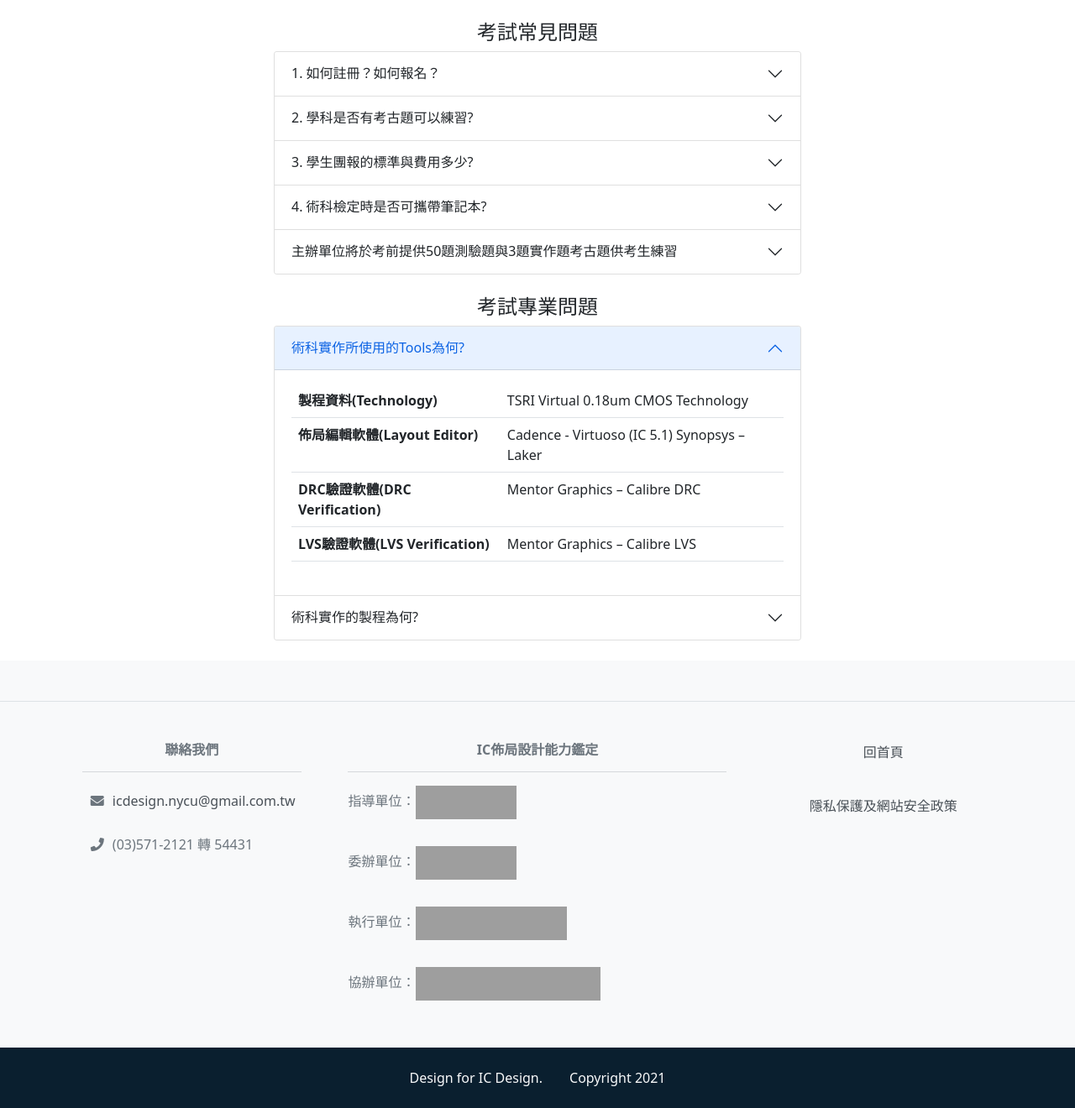
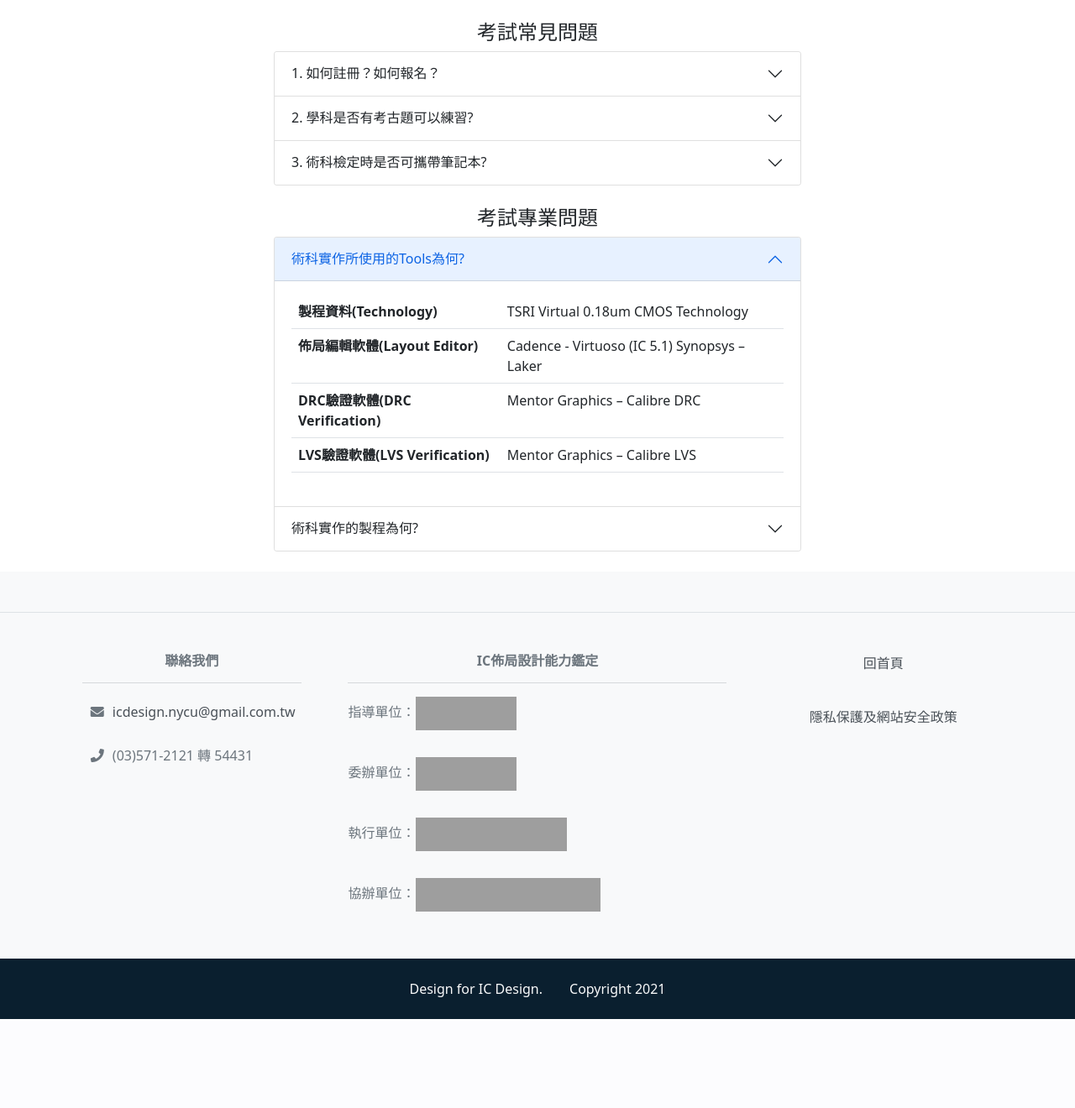
Before and after one commit to KenLu0929/icdesign, a Django app: page /faqs in a window 1280 px wide. Shown: the part 72-1392 px from the top of the page at 84% size. After the commit the page ends 1286 px from the top, so only its background shows below. Run offline with Django 3.2, Linux system fonts and the light colour scheme; some libraries are stand-ins or nearby versions; grey boxes are pictures that could not be loaded.

Commit message:
content modify

```diff
--- a/pages/templates/pages/faqs.html
+++ b/pages/templates/pages/faqs.html
@@ -38,11 +38,12 @@
                     <div id="panelsStayOpen-collapseTwo" class="accordion-collapse collapse"
                          aria-labelledby="panelsStayOpen-headingTwo">
                         <div class="accordion-body">
-                            <span>主辦單位將於考前提供50題測驗題與3題實作題考古題供考生練習。</span>
+                            <span>主辦單位將於考前提供50題測驗題與3題實作題考古題供考生練習。<br><a href="question_bank_download" rel="noopener"
+                                    target="_blank">IC佈局考古題下載</a></span>
                         </div>
                     </div>
                 </div>
-                <div class="accordion-item">
+                <!-- <div class="accordion-item">
                     <h2 class="accordion-header" id="panelHeadingThree">
                         <button class="accordion-button collapsed" type="button" data-bs-toggle="collapse"
                                 data-bs-target="#panelsStayOpen-collapseThree" aria-expanded="false"
@@ -56,13 +57,13 @@
                             <span>學生團報需5人以上，提供5折優惠。</span>
                         </div>
                     </div>
-                </div>
+                </div> -->
                 <div class="accordion-item">
                     <h2 class="accordion-header" id="panelHeadingFour">
                         <button class="accordion-button collapsed" type="button" data-bs-toggle="collapse"
                                 data-bs-target="#panelsStayOpen-collapseFour" aria-expanded="false"
                                 aria-controls="panelHeadingFour">
-                            4. 術科檢定時是否可攜帶筆記本?
+                            3. 術科檢定時是否可攜帶筆記本?
                         </button>
                     </h2>
                     <div id="panelsStayOpen-collapseFour" class="accordion-collapse collapse"
@@ -72,24 +73,24 @@
                         </div>
                     </div>
                 </div>
-                <div class="accordion-item">
-                    <h2 class="accordion-header" id="panelHeadingFive">
-                        <button class="accordion-button collapsed" type="button" data-bs-toggle="collapse"
-                                data-bs-target="#panelsStayOpen-collapseFive" aria-expanded="false"
-                                aria-controls="panelHeadingFive">
-                            主辦單位將於考前提供50題測驗題與3題實作題考古題供考生練習
-                        </button>
-                    </h2>
-                    <div id="panelsStayOpen-collapseFive" class="accordion-collapse collapse"
-                         aria-labelledby="panelsStayOpen-headingThree">
-                        <div class="accordion-body">
-                            <ul class="icon-list">
-                                <li><a href="question_bank_download" rel="noopener"
-                                    target="_blank">IC佈局考古題下載</a></li>
-                            </ul>
-                        </div>
-                    </div>
-                </div>
+                <!--<div class="accordion-item">-->
+                <!--    <h2 class="accordion-header" id="panelHeadingFive">-->
+                <!--        <button class="accordion-button collapsed" type="button" data-bs-toggle="collapse"-->
+                <!--                data-bs-target="#panelsStayOpen-collapseFive" aria-expanded="false"-->
+                <!--                aria-controls="panelHeadingFive">-->
+                <!--            主辦單位將於考前提供50題測驗題與3題實作題考古題供考生練習-->
+                <!--        </button>-->
+                <!--    </h2>-->
+                <!--    <div id="panelsStayOpen-collapseFive" class="accordion-collapse collapse"-->
+                <!--         aria-labelledby="panelsStayOpen-headingThree">-->
+                <!--        <div class="accordion-body">-->
+                <!--            <ul class="icon-list">-->
+                <!--                <li><a href="question_bank_download" rel="noopener"-->
+                <!--                    target="_blank">IC佈局考古題下載</a></li>-->
+                <!--            </ul>-->
+                <!--        </div>-->
+                <!--    </div>-->
+                <!--</div>-->
             </div>
         </div>
     </div>
@@ -144,7 +145,7 @@
                     <div id="panelsStayOpen-collapseSeven" class="accordion-collapse collapse"
                          aria-labelledby="panelsStayOpen-headingSeven">
                         <div class="accordion-body">
-                            <span>完成報名程序，並簽署製程資料保密同意書後，我們將提供線上下載製程相關資料。製程名稱：TSRI 0.18um 1.8V/3.3V 1P6M Virtual Mixed Mode/RFCMOS Process。</span>
+                            <span>完成報名程序，並簽署製程資料保密同意書後，我們將提供線上下載製程相關資料。<br>製程名稱：TSRI 0.18um 1.8V/3.3V 1P6M Virtual Mixed Mode/RFCMOS Process。</span>
                         </div>
                     </div>
                 </div>
```
